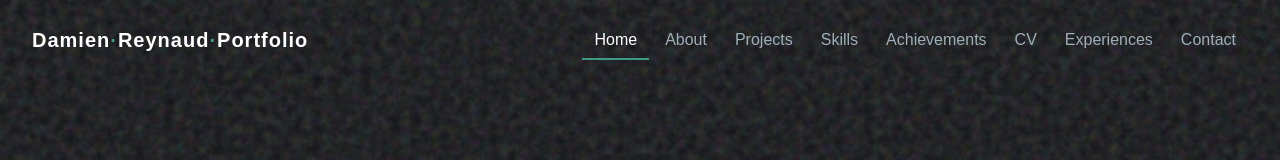
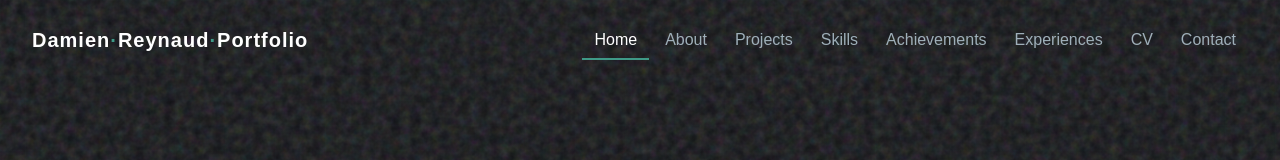
Before and after one commit to Coockiepickle/portfolio-mw-en, a React (Vite) app: page / in a window 1280 px wide. Shown: the top 160 px of the page. Built offline with nearby package versions, Linux system fonts and the light colour scheme.

Commit message:
Invert navbar
The prompt requests to invert the navbar.  No further details were provided.

```diff
--- a/src/components/Navbar.tsx
+++ b/src/components/Navbar.tsx
@@ -60,13 +60,13 @@ const Navbar = () => {
     label: 'Achievements',
     icon: <Award className="mr-2 h-4 w-4" />
   }, {
+    id: 'experiences',
+    label: 'Experiences',
+    icon: <Clock className="mr-2 h-4 w-4" />
+  }, {
     id: 'resume',
     label: 'CV',
     icon: <FileText className="mr-2 h-4 w-4" />
-  }, {
-    id: 'experiences',
-    label: 'Experiences',
-    icon: <Clock className="mr-2 h-4 w-4" />
   }, {
     id: 'contact',
     label: 'Contact',
```
